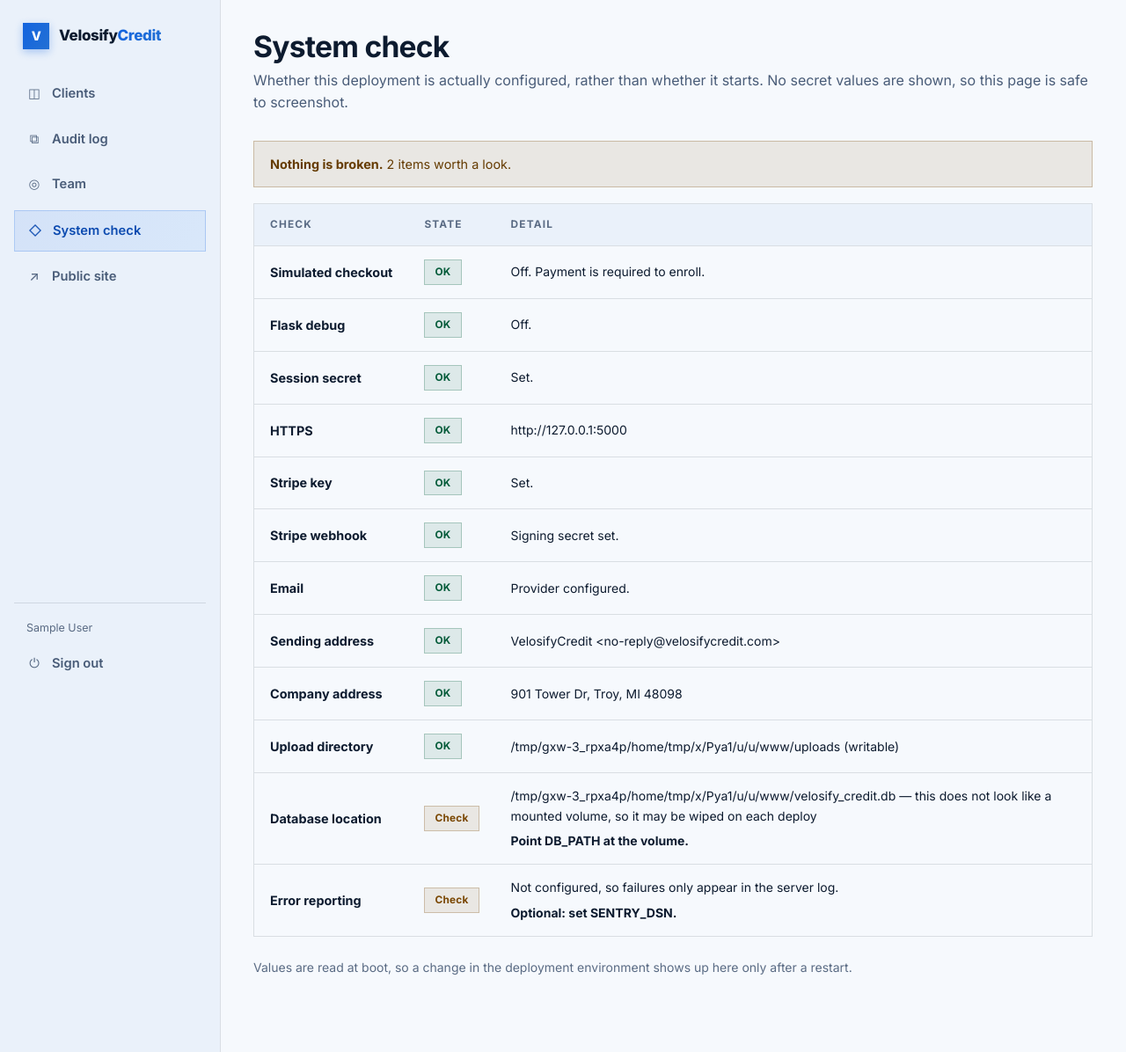
After one commit to velosify/velosify-credit, a Flask app: page /admin/system in a window 1280 px wide. The commit adds this page. Shown: the whole page at 88% size. Run offline with Flask 3, Linux system fonts and the light colour scheme; the visitor is signed in with stand-in values (Sample User, id 1); data comes from the database, SQL or seed files in the repository.

Commit message:
Add admin system check for deployment configuration

```diff
--- a/app.py
+++ b/app.py
@@ -1425,6 +1425,127 @@ def admin_team():
     return _team_page()
 
 
+@app.get("/admin/system")
+@require_admin
+def admin_system():
+    """A read-only look at whether this deployment is actually configured.
+
+    Written because a missing setting had been failing silently: invites were
+    reported as sent with no mail provider behind them. Every check here
+    reports whether a value is present and whether it is sane. It never prints
+    a secret, so the page is safe to screenshot.
+    """
+    checks: list[dict] = []
+
+    def add(name, state, detail, fix=""):
+        checks.append({"name": name, "state": state, "detail": detail, "fix": fix})
+
+    live = not config.APP_BASE_URL.startswith(("http://127.0.0.1", "http://localhost"))
+
+    # --- The ones that lose money or leak data ---------------------------
+    if config.DEV_FAKE_CHECKOUT and live:
+        add("Simulated checkout", "fail",
+            "Enrollment is being handed out without payment.",
+            "Remove DEV_FAKE_CHECKOUT, or set it to 0.")
+    elif config.DEV_FAKE_CHECKOUT:
+        add("Simulated checkout", "warn", "On, but this is not a live URL.", "")
+    else:
+        add("Simulated checkout", "ok", "Off. Payment is required to enroll.")
+
+    if config.DEBUG and live:
+        add("Flask debug", "fail",
+            "Debug mode exposes an interactive console and full stack traces "
+            "to anyone who triggers an error.",
+            "Set FLASK_DEBUG=0 and redeploy.")
+    else:
+        add("Flask debug", "ok", "Off.")
+
+    if not config.SECRET_KEY_PROVIDED:
+        add("Session secret", "fail",
+            "No SECRET_KEY is set, so one is generated per process. Everyone "
+            "is signed out on every deploy, and sessions break entirely "
+            "across more than one worker.",
+            "Set SECRET_KEY to a long random string.")
+    else:
+        add("Session secret", "ok", "Set.")
+
+    if live and not config.APP_BASE_URL.startswith("https://"):
+        add("HTTPS", "fail",
+            "APP_BASE_URL is not https, so session cookies are not marked "
+            "Secure and HSTS is not sent.",
+            "Set APP_BASE_URL to the https address.")
+    else:
+        add("HTTPS", "ok", config.APP_BASE_URL)
+
+    # --- Payments ---------------------------------------------------------
+    if not config.STRIPE_SECRET_KEY:
+        add("Stripe key", "fail", "Not set, so the order page cannot take money.",
+            "Set STRIPE_SECRET_KEY.")
+    else:
+        add("Stripe key", "ok", "Set.")
+
+    if not config.STRIPE_WEBHOOK_SECRET:
+        add("Stripe webhook", "fail",
+            "Not set. The webhook refuses every call, so an order is only "
+            "marked paid if the client returns to the success page. Close the "
+            "tab after paying and the payment is never recorded.",
+            "Add an endpoint at /webhook/stripe in the Stripe dashboard and "
+            "put its signing secret in STRIPE_WEBHOOK_SECRET.")
+    else:
+        add("Stripe webhook", "ok", "Signing secret set.")
+
+    # --- Email ------------------------------------------------------------
+    if not mailer.ENABLED:
+        add("Email", "fail",
+            "No provider configured. Invites, password resets and case "
+            "updates are written to the log instead of being sent.",
+            "Set RESEND_API_KEY.")
+    else:
+        detail = "Provider configured."
+        if mailer.last_error:
+            detail += f" Last send failed: {mailer.last_error}"
+        add("Email", "warn" if mailer.last_error else "ok", detail,
+            "Verify the sending domain in Resend if sends are being rejected."
+            if mailer.last_error else "")
+
+    sender = config.MAIL_FROM.split("<")[-1].strip(">").strip()
+    if "@" in sender and not sender.endswith("@" + config.BRAND_DOMAIN):
+        add("Sending address", "warn",
+            f"{config.MAIL_FROM} is not on {config.BRAND_DOMAIN}, which "
+            f"usually means it cannot be authenticated for that domain.",
+            "Send from your own domain and verify it with your provider.")
+    else:
+        add("Sending address", "ok", config.MAIL_FROM)
+
+    # --- Compliance and storage ------------------------------------------
+    add("Company address", "ok" if config.COMPANY_ADDRESS else "fail",
+        config.COMPANY_ADDRESS or "Not set, and the contract has to carry it.",
+        "" if config.COMPANY_ADDRESS else "Set COMPANY_ADDRESS.")
+
+    writable = os.access(config.UPLOAD_DIR, os.W_OK)
+    add("Upload directory", "ok" if writable else "fail",
+        f"{config.UPLOAD_DIR} ({'writable' if writable else 'NOT writable'})",
+        "" if writable else "Check the mounted volume.")
+
+    on_volume = str(config.DB_PATH).startswith(("/data", "/mnt", "/var/lib"))
+    add("Database location", "ok" if on_volume else "warn",
+        str(config.DB_PATH) + ("" if on_volume else
+        " — this does not look like a mounted volume, so it may be wiped on "
+        "each deploy"),
+        "" if on_volume else "Point DB_PATH at the volume.")
+
+    add("Error reporting", "ok" if config.SENTRY_DSN else "warn",
+        "Sentry configured." if config.SENTRY_DSN else
+        "Not configured, so failures only appear in the server log.",
+        "" if config.SENTRY_DSN else "Optional: set SENTRY_DSN.")
+
+    counts = {
+        "fail": sum(1 for c in checks if c["state"] == "fail"),
+        "warn": sum(1 for c in checks if c["state"] == "warn"),
+    }
+    return render_template("admin/system.html", checks=checks, counts=counts)
+
+
 @app.post("/admin/team/invite")
 @require_admin
 def admin_team_invite():
--- a/config.py
+++ b/config.py
@@ -28,6 +28,11 @@ def _env_int(name: str, default: int) -> int:
 
 
 # --- Core -----------------------------------------------------------------
+# Whether a key was actually supplied. Without one we generate a random key
+# per process, which works but silently signs everyone out on every deploy and
+# breaks sessions outright across more than one worker. Worth being able to
+# report on rather than leaving as a mystery.
+SECRET_KEY_PROVIDED = bool(_env("SECRET_KEY"))
 SECRET_KEY = _env("SECRET_KEY") or secrets.token_urlsafe(48)
 DEBUG = _env("FLASK_DEBUG", "0") == "1"
 APP_BASE_URL = _env("APP_BASE_URL", "http://127.0.0.1:5000").rstrip("/")
--- /dev/null
+++ b/templates/admin/system.html
@@ -0,0 +1,64 @@
+{% extends "base_app.html" %}
+{% block title %}System check | {{ cfg.BRAND_NAME }}{% endblock %}
+
+{% block body %}
+<div class="page-head">
+  <h1>System check</h1>
+  <p class="muted mb-0">
+    Whether this deployment is actually configured, rather than whether it
+    starts. No secret values are shown, so this page is safe to screenshot.
+  </p>
+</div>
+
+{% if counts.fail %}
+  <div class="alert alert-error">
+    <strong>{{ counts.fail }} thing{{ '' if counts.fail == 1 else 's' }}
+    need{{ 's' if counts.fail == 1 else '' }} fixing.</strong>
+    Each one below says what breaks and what to set.
+  </div>
+{% elif counts.warn %}
+  <div class="alert alert-warn">
+    <strong>Nothing is broken.</strong>
+    {{ counts.warn }} item{{ '' if counts.warn == 1 else 's' }} worth a look.
+  </div>
+{% else %}
+  <div class="alert alert-success">
+    <strong>All clear.</strong> Everything checked here is configured.
+  </div>
+{% endif %}
+
+<div class="table-wrap">
+  <table class="data">
+    <thead>
+      <tr><th>Check</th><th>State</th><th>Detail</th></tr>
+    </thead>
+    <tbody>
+      {% for c in checks %}
+        <tr>
+          <td class="strong nowrap">{{ c.name }}</td>
+          <td class="nowrap">
+            {% if c.state == 'ok' %}
+              <span class="badge badge-success">OK</span>
+            {% elif c.state == 'warn' %}
+              <span class="badge badge-warn">Check</span>
+            {% else %}
+              <span class="badge badge-danger">Fix</span>
+            {% endif %}
+          </td>
+          <td class="small">
+            {{ c.detail }}
+            {% if c.fix %}
+              <div class="small strong" style="margin-top:6px">{{ c.fix }}</div>
+            {% endif %}
+          </td>
+        </tr>
+      {% endfor %}
+    </tbody>
+  </table>
+</div>
+
+<p class="small faint mt-2">
+  Values are read at boot, so a change in the deployment environment shows up
+  here only after a restart.
+</p>
+{% endblock %}
--- a/templates/base_app.html
+++ b/templates/base_app.html
@@ -29,6 +29,8 @@
          href="{{ url_for('admin_audit') }}"><span class="ico">⧉</span> Audit log</a>
       <a class="side-link {{ 'active' if request.path.startswith('/admin/team') }}"
          href="{{ url_for('admin_team') }}"><span class="ico">◎</span> Team</a>
+      <a class="side-link {{ 'active' if request.path.startswith('/admin/system') }}"
+         href="{{ url_for('admin_system') }}"><span class="ico">◇</span> System check</a>
       <a class="side-link" href="{{ url_for('landing') }}"><span class="ico">↗</span> Public site</a>
     {% else %}
       <a class="side-link {{ 'active' if request.path == '/portal' }}"
```
